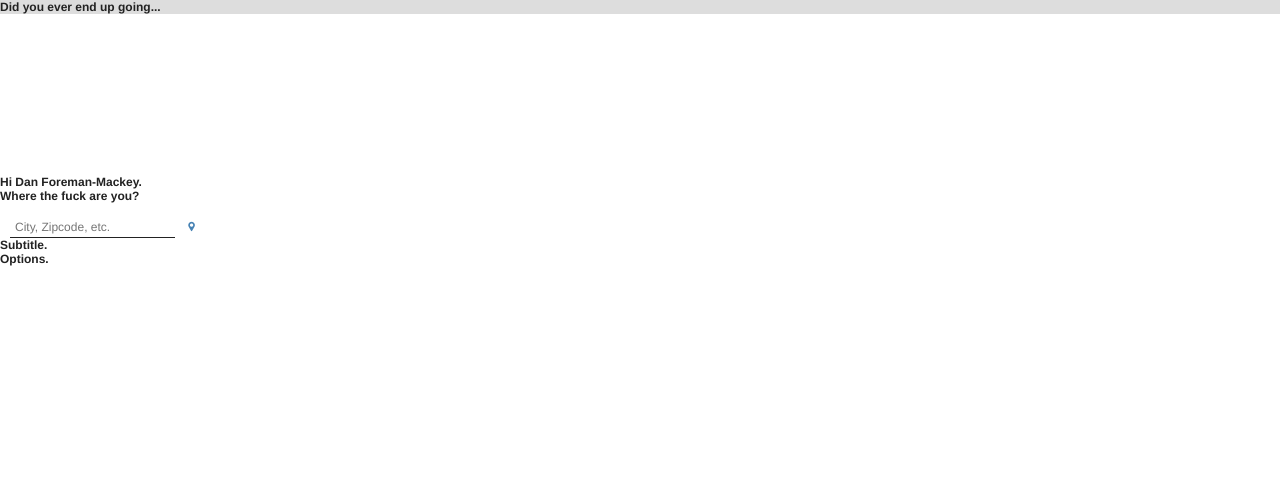
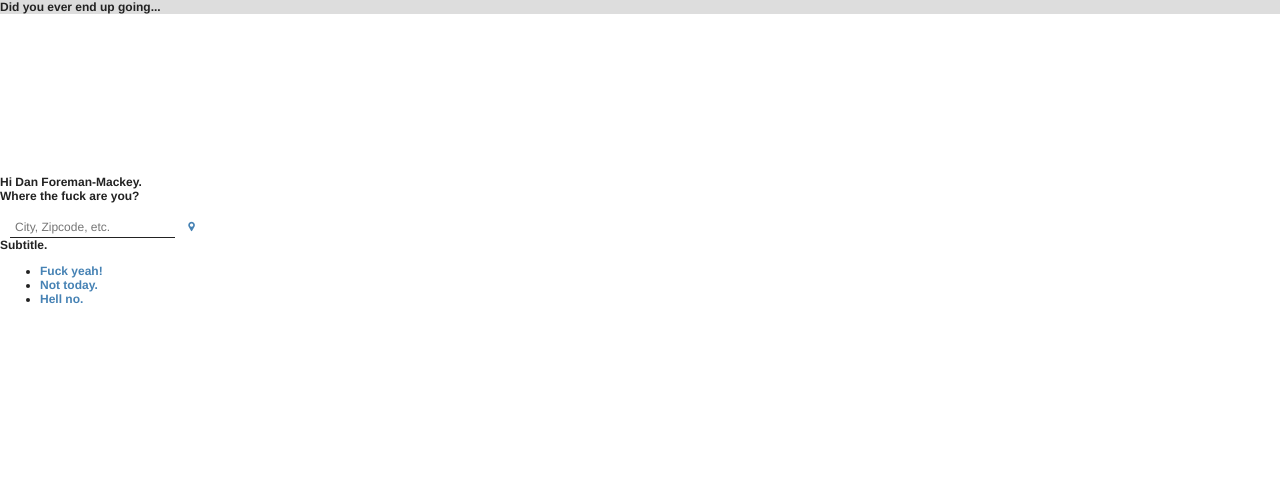
Before and after one commit to dfm/wtfisforlunch.com, a Python web app: template wtf/templates/index.html in a window 1280 px wide. Shown: the top 503 px of the page. Run offline with Jinja, Linux system fonts and the light colour scheme; the template is opened without the code that fills it, so the values that code supplies are empty; some libraries are stand-ins or nearby versions.

Commit message:
nicer interface with buttons

```diff
--- a/wtf/static/wtf.js
+++ b/wtf/static/wtf.js
@@ -95,7 +95,12 @@
 
     // Sync the interface.
     $("#location").hide();
+    $("#supertitle").hide();
     $("#title").hide();
+    $("#subtitle").hide();
+    $("#options").hide();
+
+    $("#title-wrapper").off();
 
     // Send the request.
     $.ajax({url: "/api/",
@@ -116,11 +121,14 @@
           .on("mouseover", function () {
             // Position the popup.
             var title_coords = $("#title").offset();
-            $("#info").css({top: title_coords.top + title_coords.height - 30})
+            $("#info").css({top: title_coords.top + title_coords.height - 35})
                       .show();
           })
           .on("mouseout", function () {$("#info").hide();});
       $("#subtitle").text("Is on the fucking menu for lunch.").show();
+
+      // Show the options.
+      $("#options").show();
 
       // Show the aggregated ratings from Yelp.
       var reviews = "reviews";
@@ -131,12 +139,10 @@
 
       // Show the map image.
       $("#map-img").attr("src", data.map_url);
-
     },
     error: function (msg) {
-      console.log(msg);
-      wtf.display_error(eval("[" + msg.response + "]")[0].message);
-      $("#title").text("You broke the internet!").show();
+      $("#supertitle").text("Hmm… Something went wrong.").show();
+      $("#title").text("Maybe you should just fucking stay home.").show();
       $("#subtitle")
         .html("<a href=\"javascript:WTF.get_suggestion();\">Try again.</a>")
         .show();
--- a/wtf/templates/index.html
+++ b/wtf/templates/index.html
@@ -51,7 +51,11 @@
 </div>
 
 <div id="options">
-    Options.
+    <ul>
+        <li><a href="">Fuck yeah!</a></li>
+        <li><a href="javascript:WTF.get_suggestion();">Not today.</a></li>
+        <li><a href="javascript:WTF.get_suggestion();">Hell no.</a></li>
+    </ul>
 </div>
 
 <div id="footer">
--- a/wtf/views/yelp.py
+++ b/wtf/views/yelp.py
@@ -137,7 +137,7 @@ def main():
             "probability": best[0],
             "map_url": "http://maps.googleapis.com/maps/api/staticmap"
                        "?zoom=15&size=400x200&scale=2&sensor=false"
-                       "&key=" + flask.current_app.config["GOOGLE_WEB_KEY"]
+                       # "&key=" + flask.current_app.config["GOOGLE_WEB_KEY"]
                        + "&markers={latitude},{longitude}"
                             .format(**choice["location"]["coordinate"])
         })
```
Also changed, not shown: wtf/static/screen.css (+17 -2 lines).
